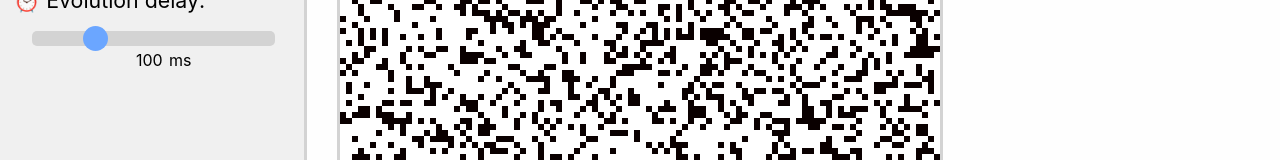
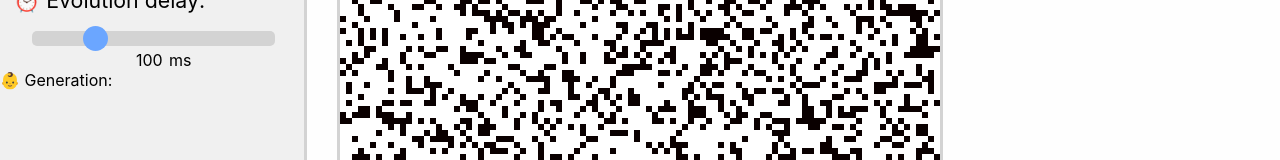
Before and after one commit to jpnqs/cgol, a plain HTML site: page index.html in a window 1280 px wide. Shown: the part 120-280 px from the top of the page. Drawn offline with Linux system fonts and the light colour scheme.

Commit message:
Update index.html

```diff
--- a/index.html
+++ b/index.html
@@ -19,6 +19,10 @@
         <input type="range" min="10" max="400" value="100" class="slider" id="wait-dur" oninput="timeChange(this.value)">
       </div>
       <span id="ms-out">100</span><span>ms</span>
+      <div id="gen-out">
+          <span>👶 Generation: </span>
+          <span id="generation"></span>
+      </div>
     </div>
     <a href="https://de.wikipedia.org/wiki/Conways_Spiel_des_Lebens" title="What is Conway's Game of Life? 😬">❔</a>
     <canvas id="canvas"  height="600px" width="600px" title="Field of 100 x 100 entitys 😮"></canvas>
```
